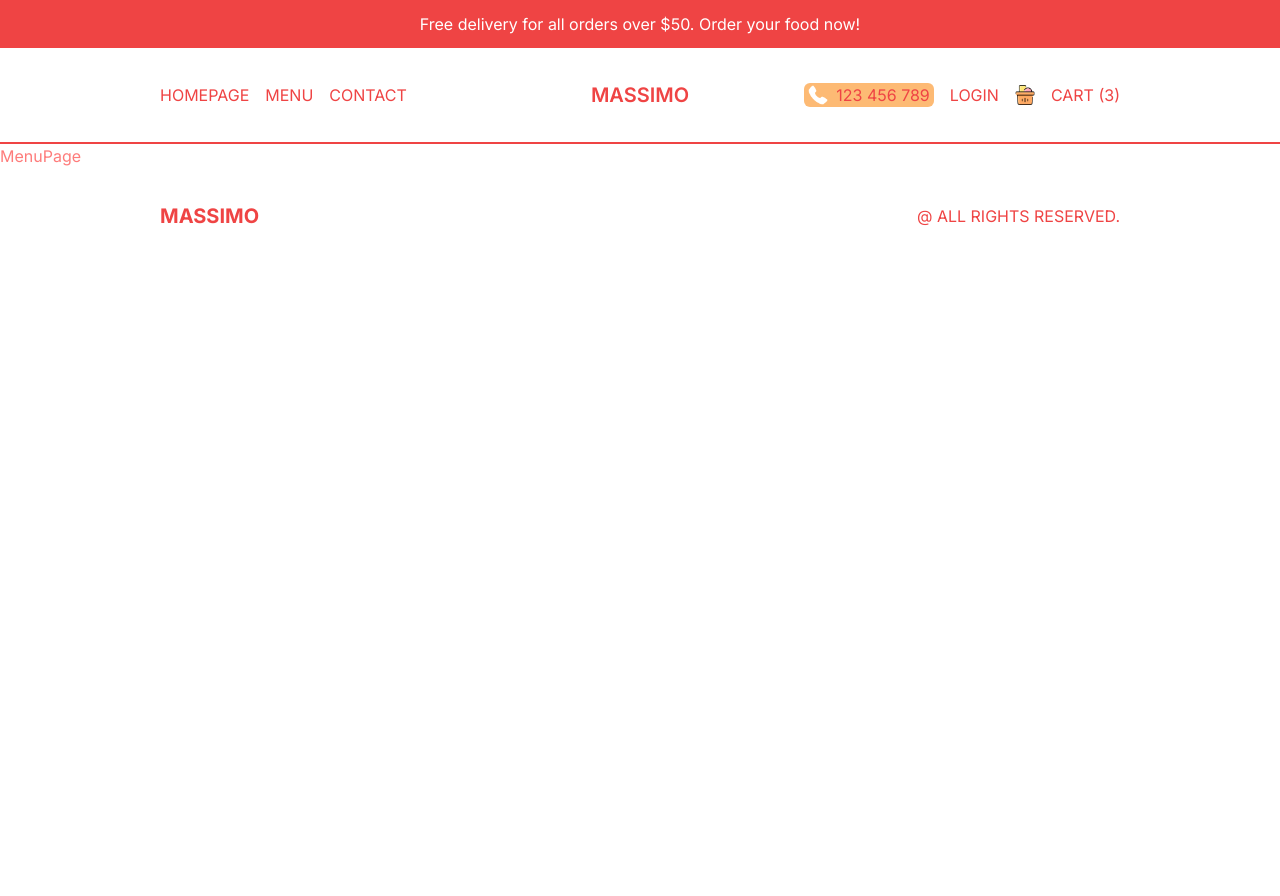
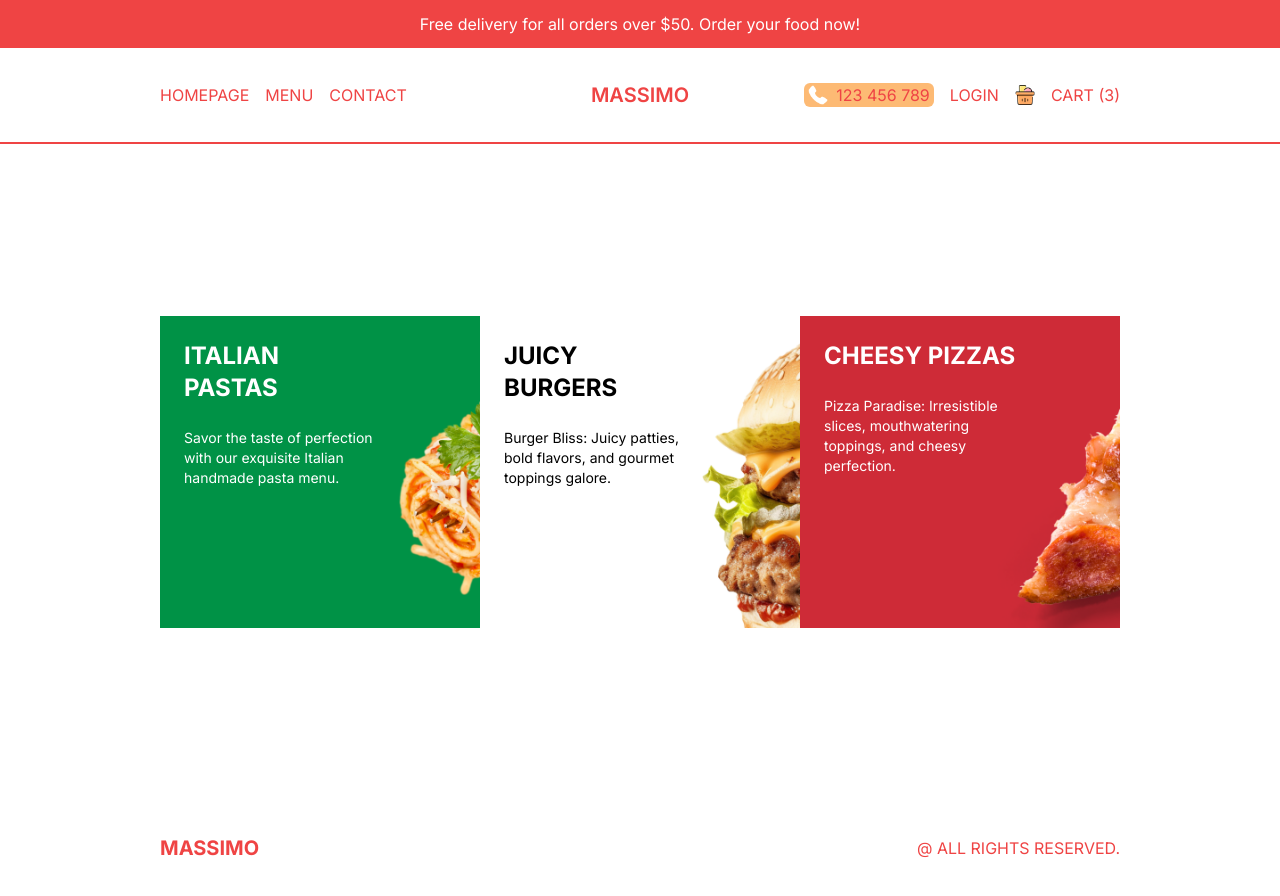
Before and after one commit to sadimdev/restaurant, a Next.js app: page /menu in a window 1280 px wide. Before the commit the page ends 800 px from the top, so only its background shows below. Built offline with nearby package versions, Linux system fonts and the light colour scheme.

Commit message:
feat: Create Menu page mapped array of category

```diff
--- a/src/app/menu/page.tsx
+++ b/src/app/menu/page.tsx
@@ -1,9 +1,32 @@
-import React from 'react'
+import { menu } from "@/data";
+import Link from "next/link";
+import React from "react";
 
 const MenuPage = () => {
   return (
-    <div className='text-primary-color'>MenuPage</div>
-  )
-}
+    <div className="p-4 lg:px-20 xl:px-40 h-[calc(100vh-6rem)] md:h-[calc(100vh-9rem)] flex flex-col md:flex-row items-center">
+      {menu.map((category) => (
+        <Link
+          href={`/menu/${category.slug}`}
+          key={category.id}
+          className="w-full h-1/3 bg-cover p-6 md:h-1/2"
+          style={{ backgroundImage: `url(${category.img})` }}
+        >
+          <div className={`text-${category.color} w-48`}>
+            <h1 className="uppercase font-bold text-2xl">{category.title}</h1>
+            <p className="text-sm  my-6">{category.desc}</p>
+            <button
+              className={`hidden 2xl:block bg-${category.color} text-${
+                category.color === "black" ? "white" : "red-500"
+              } py-2 px-4 rounded-md`}
+            >
+              Explore
+            </button>
+          </div>
+        </Link>
+      ))}
+    </div>
+  );
+};
 
-export default MenuPage
+export default MenuPage;
```
